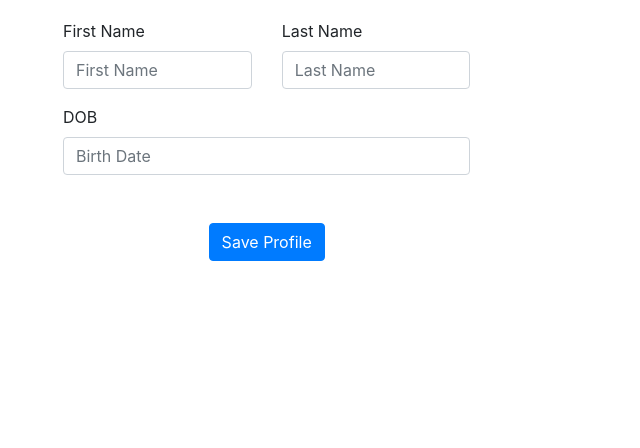
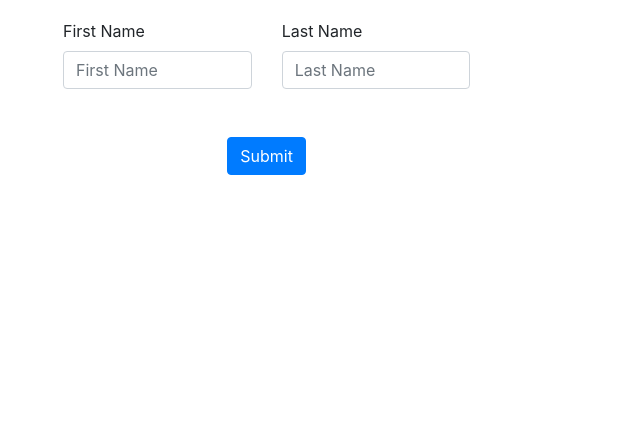
Before and after one commit to sicaproject/prototype1, a Django app: page /dash/editprofile/ in a window 1280 px wide. Shown: the part 352-800 px from the top of the page, without its empty margins (0-640 px from the left). Run offline with Django 3.2, Linux system fonts and the light colour scheme; a user stored in the database is signed in; some libraries are stand-ins or nearby versions.

Commit message:
editprofile(completed)

```diff
--- a/dash/templates/dash/editprofile.html
+++ b/dash/templates/dash/editprofile.html
@@ -4,7 +4,7 @@
 <head>
     <meta charset="UTF-8">
     <meta name="viewport" content="width=device-width, initial-scale=1.0">
-    <title>QnA</title>
+    <title>Edit Profile</title>
     <link rel="stylesheet" href="{% static 'classroom/css/styleclass.css' %}">
     <link rel="stylesheet" href = "{% static 'classroom/css/profile.css' %}">
     <link rel="stylesheet" href="https://stackpath.bootstrapcdn.com/bootstrap/4.5.2/css/bootstrap.min.css" integrity="sha384-JcKb8q3iqJ61gNV9KGb8thSsNjpSL0n8PARn9HuZOnIxN0hoP+VmmDGMN5t9UJ0Z" crossorigin="anonymous">
@@ -68,16 +68,23 @@
         </div>
     <div class="col-md-5 ">
         <div class="p-5 py-5">
-            <div class="row mt-2">
-                <div class="col-md-6"><label class="labels">First Name</label><input type="text" class="form-control" placeholder="First Name" value=""></div>
-                <div class="col-md-6"><label class="labels">Last Name</label><input type="text" class="form-control" value="" placeholder="Last Name"></div>
-            </div>
-            <div class="row mt-3">
-                <div class="col-md-12"><label class="labels">DOB</label><input type="text" class="form-control" placeholder="Birth Date" value=""></div>
-            </div>
-            <div class="mt-5 text-center"><button class="btn btn-primary profile-button" type="button">Save Profile</button></div>
+            <form action="{% url 'editprofile' %}" method="POST">
+                {% csrf_token %}
+                <div class="row mt-2">
+                    <div class="col-md-6"><label class="labels">First Name</label><input type="text" class="form-control" name="firstname" id="firstname" placeholder="First Name"></div>
+                    <div class="col-md-6"><label class="labels">Last Name</label><input type="text" class="form-control" name="lastname" id="lastname" placeholder="Last Name"></div>
+                </div>
+
+                <!-- <div class="row mt-3">
+                    <div class="col-md-12"><label class="labels">DOB</label><input type="text" class="form-control" placeholder="Birth Date" value=""></div>
+                </div> -->
+
+
+            <div class="mt-5 text-center"><input class="btn btn-primary profile-button" type="submit"></input></div>
         </div>
     </div>
+</form>
+
 
 
 
--- a/dash/views.py
+++ b/dash/views.py
@@ -31,7 +31,21 @@ def profile(request):
 
 def editprofile(request):
     if request.user.is_authenticated:
-        return render(request,'dash/editprofile.html')
+        print('OK')
+        if request.method == "POST":
+            #firstname = request.POST.get('firstname',False)
+            #lastname = request.POST.get('lastname',False)
+            firstname = request.POST['firstname']
+            lastname = request.POST['lastname']
+            print(firstname," ",lastname)
+            u = request.user
+            u.first_name = firstname
+            u.last_name = lastname
+            print(u.first_name," ",u.last_name)
+            u.save()
+            return render(request,'dash/profile.html')
+        else:
+            return render(request,'dash/editprofile.html')
     else:
         return redirect('/account/login')
 
```
Also changed, not shown: db.sqlite3.
